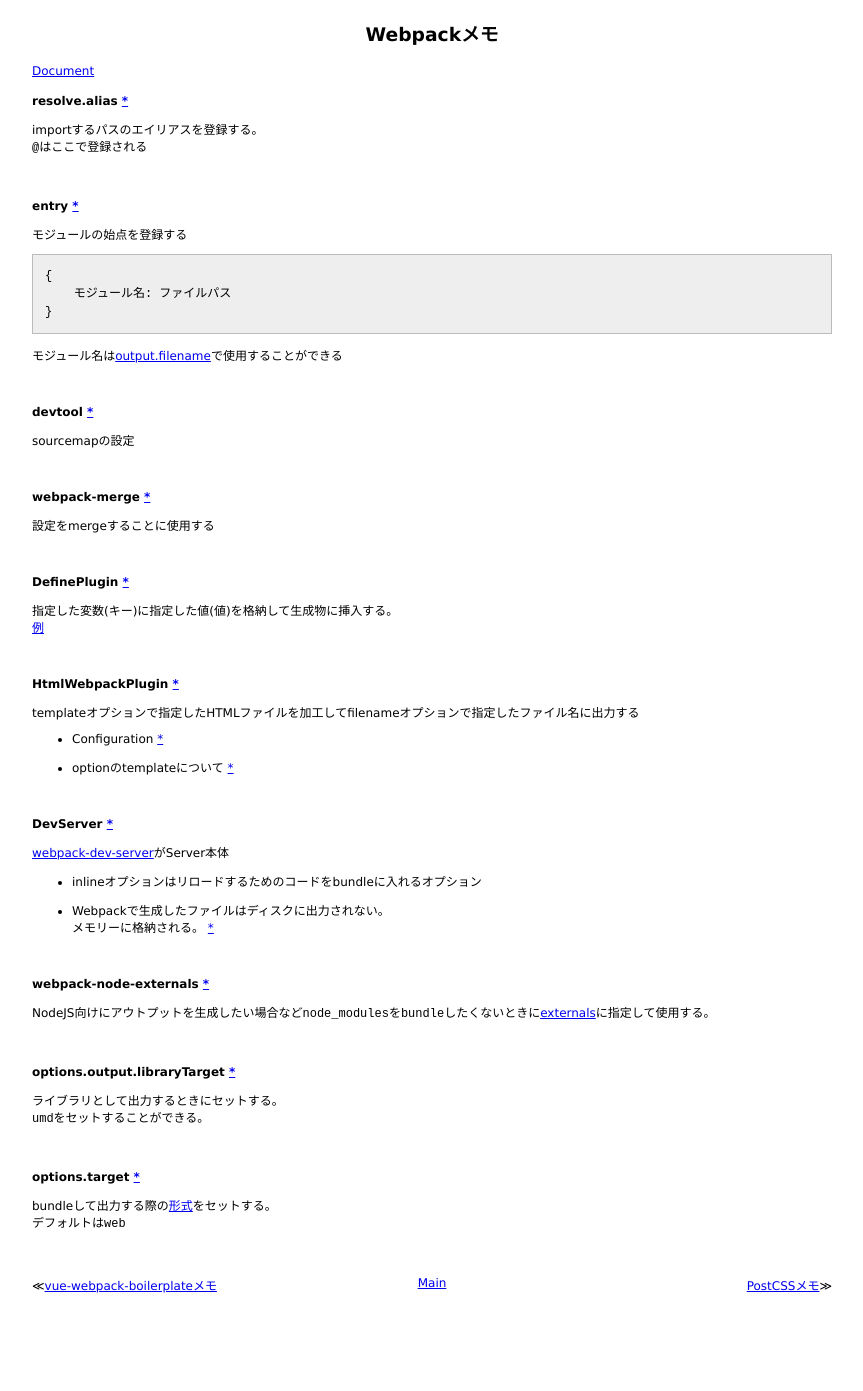
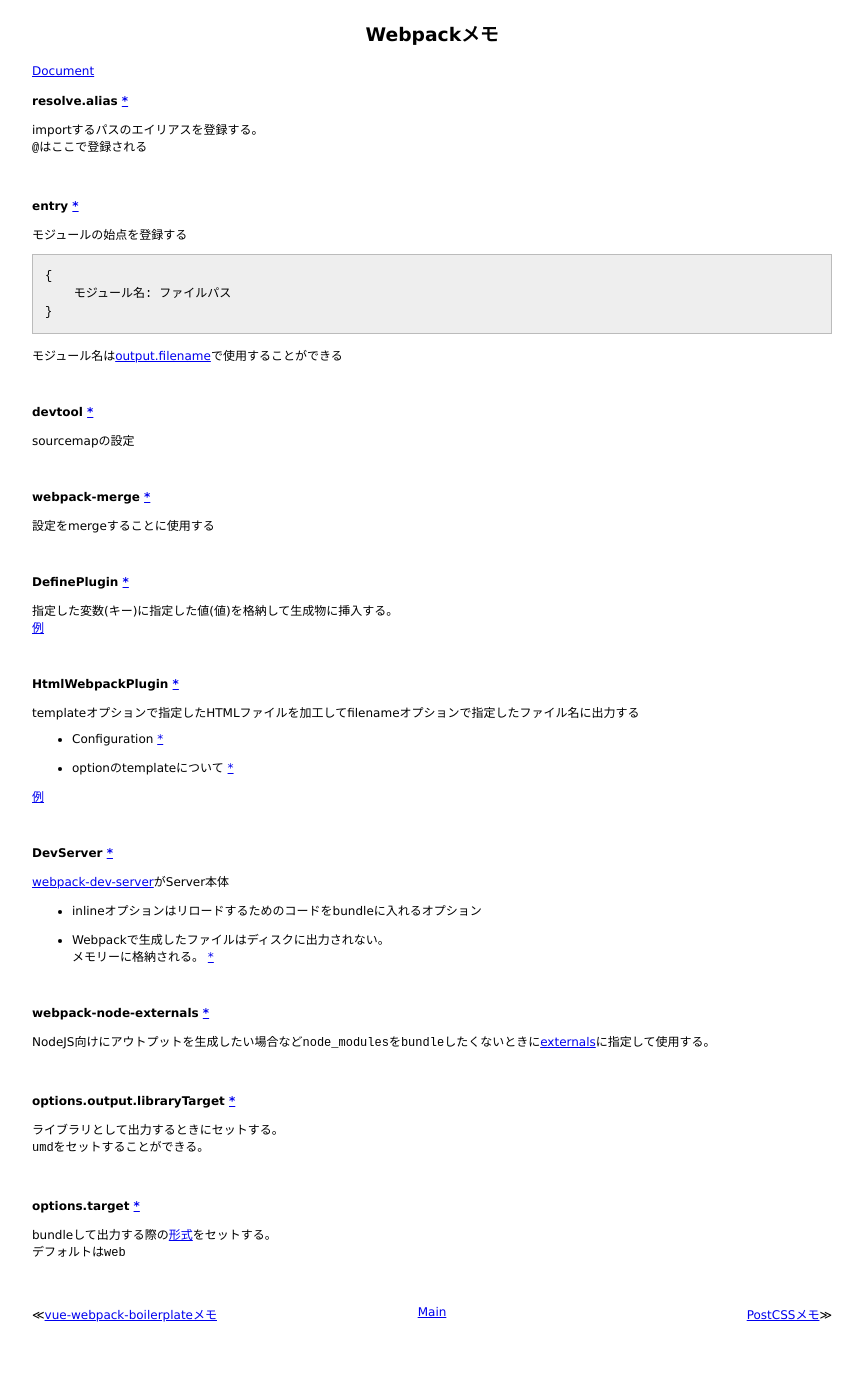
Before and after one commit to 38elements/38elements.github.com, a Jekyll site: the page built from _posts/2017-12-01-webpack.md, in a window 1280 px wide. Shown: the whole page, without its empty margins (208-1071 px from the left). Built offline with Jekyll 4.4.1, drawn with Linux system fonts in a browser that asks for light colours; before the commit the page ends 1362 px from its top, so only the background shows below that.

Commit message:
Update 2017-12-01-webpack.md

```diff
--- a/_posts/2017-12-01-webpack.md
+++ b/_posts/2017-12-01-webpack.md
@@ -52,6 +52,8 @@ templateオプションで指定したHTMLファイルを加工してfilenameオ
 
 * optionのtemplateについて [\*](https://github.com/jantimon/html-webpack-plugin/blob/master/docs/template-option.md)
 
+[例](https://github.com/vuejs-templates/webpack/blob/42cd10c84c222422c10a8cadf62be6985b673c84/template/build/webpack.dev.conf.js#L55)
+
 <br>
 
 #### DevServer [\*](https://webpack.js.org/configuration/dev-server/#devserver-inline)
```
